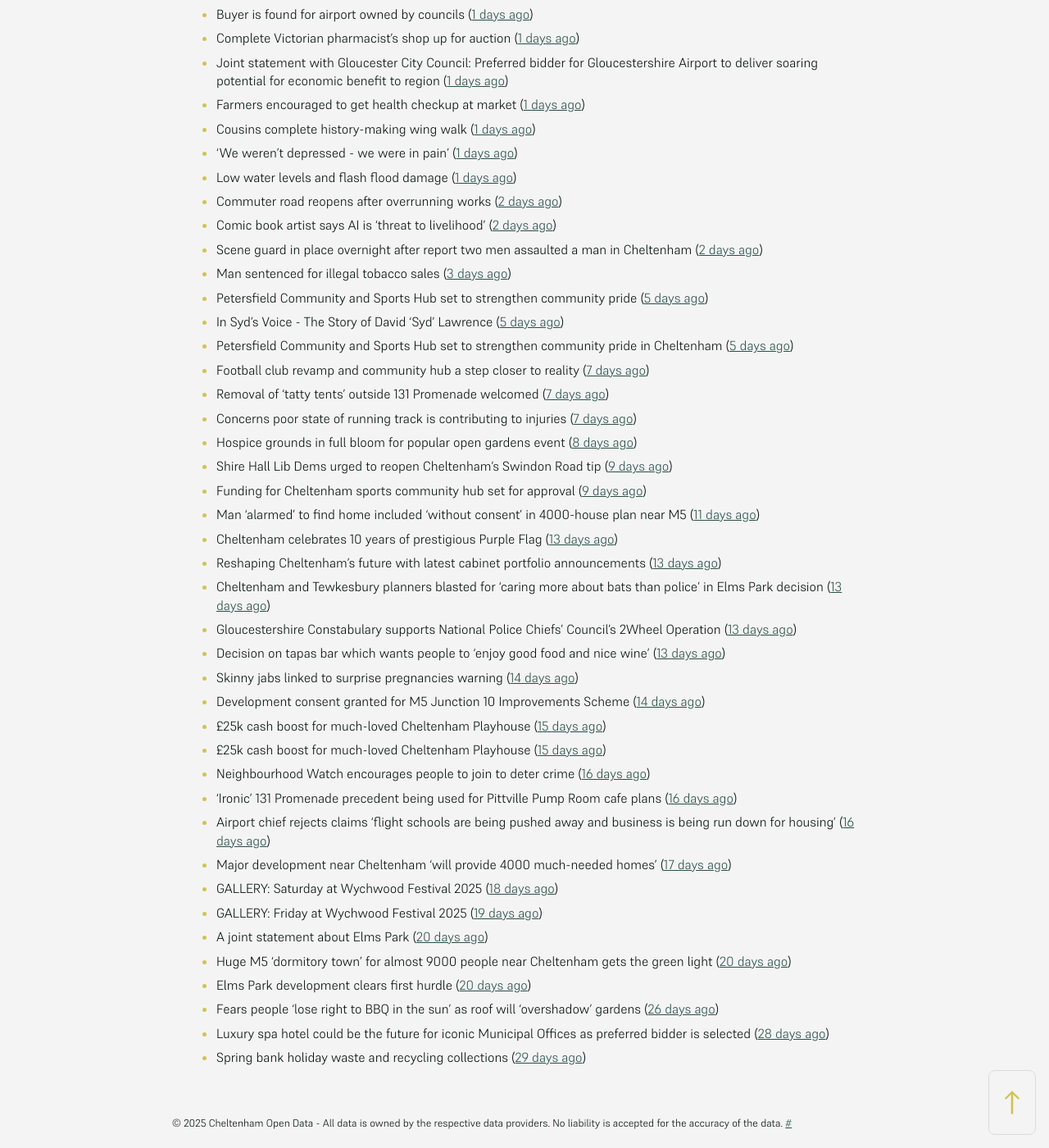
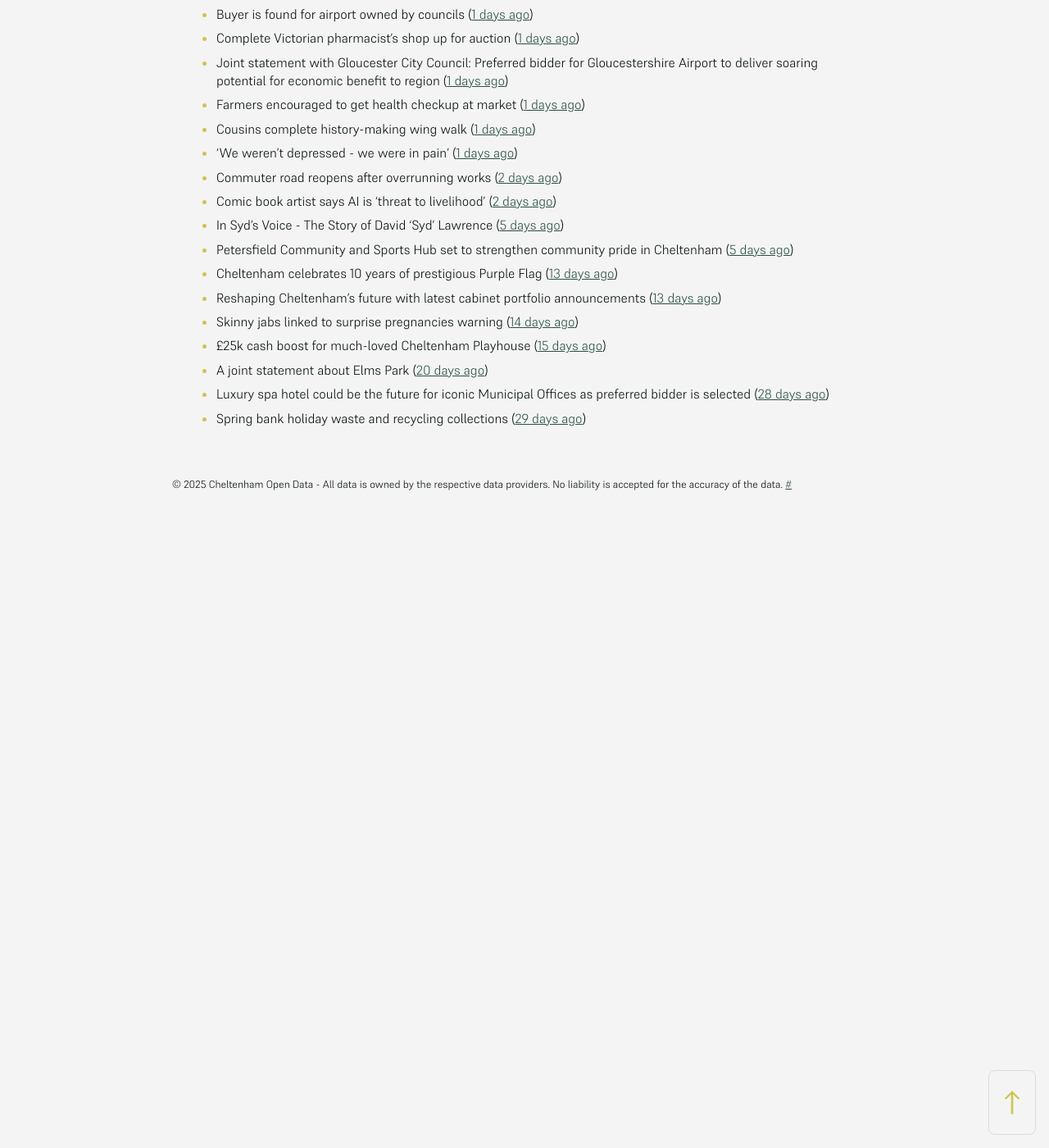
Before and after one commit to mat-0/cheltenham-open-data, a Jekyll site: the page built from _pages/news.md, in a window 1280 px wide and 1400 px high, scrolled down 660 px. Shown: the whole window at 82% size. Built offline with Jekyll 4.4.1, drawn with Linux system fonts in a browser that asks for light colours; after the commit the page ends 1290 px from its top, so only the background shows below that; some of the changed text lies outside the part shown.

Commit message:
Updated 2025-06-19 09:57:45

```diff
--- a/_pages/news.md
+++ b/_pages/news.md
@@ -12,15 +12,15 @@ _sources: BBC, Glos Police, Cheltenham Borough Council, and Glos news centre_
 [Get this page as daily RSS feed](/daily.rss)
 
 <!-- news_marker starts -->
-- Condition of rural county roads to be checked by AI camera system ([2 hours ago](https://gloucesternewscentre.co.uk/condition-of-rural-county-roads-to-be-checked-by-ai-camera-system/))
-- MPs unite in call for urgent police funding ([3 hours ago](https://www.bbc.com/news/articles/cev0jk0v88do))
-- Abuse victim sues police after identity breach ([3 hours ago](https://www.bbc.com/news/articles/cdxk0x09k7qo))
-- 'We need more driving instructors for disabled people' ([3 hours ago](https://www.bbc.com/news/articles/cx27142pgn4o))
-- Footage shows progress on long-awaited A417 scheme ([14 hours ago](https://www.bbc.com/news/articles/c628rjve01lo))
-- Joint funeral for 'beloved' plane crash victims ([15 hours ago](https://www.bbc.com/news/articles/c4g8re3v64zo))
-- Renishaw asks staff to consider voluntary redundancy ([21 hours ago](https://www.bbc.com/news/articles/cwykllmg8pvo))
-- Teenager and two adults killed in M5 crash named ([21 hours ago](https://www.bbc.com/news/articles/c80prrgepzeo))
-- Headlines: Hot binmen and curious crop circles ([22 hours ago](https://www.bbc.com/news/articles/c5ykj8kq83no))
+- Headlines: Giant peace sign and a tech amnesty ([10 minutes ago](https://www.bbc.com/news/articles/cglzk58j8jxo))
+- MPs unite in call for urgent police funding ([4 hours ago](https://www.bbc.com/news/articles/cev0jk0v88do))
+- Abuse victim sues police after identity breach ([4 hours ago](https://www.bbc.com/news/articles/cdxk0x09k7qo))
+- 'We need more driving instructors for disabled people' ([4 hours ago](https://www.bbc.com/news/articles/cx27142pgn4o))
+- Footage shows progress on long-awaited A417 scheme ([15 hours ago](https://www.bbc.com/news/articles/c628rjve01lo))
+- Joint funeral for 'beloved' plane crash victims ([16 hours ago](https://www.bbc.com/news/articles/c4g8re3v64zo))
+- Renishaw asks staff to consider voluntary redundancy ([22 hours ago](https://www.bbc.com/news/articles/cwykllmg8pvo))
+- Teenager and two adults killed in M5 crash named ([22 hours ago](https://www.bbc.com/news/articles/c80prrgepzeo))
+- Headlines: Hot binmen and curious crop circles ([23 hours ago](https://www.bbc.com/news/articles/c5ykj8kq83no))
 - Sinkhole shuts down main road through village ([1 days ago](https://www.bbc.com/news/articles/c4gk5d89n8zo))
 - Buyer is found for airport owned by councils ([1 days ago](https://www.bbc.com/news/articles/c70xjdr4veyo))
 - Complete Victorian pharmacist's shop up for auction ([1 days ago](https://www.bbc.com/news/articles/cly36y5qwz3o))
@@ -28,40 +28,15 @@ _sources: BBC, Glos Police, Cheltenham Borough Council, and Glos news centre_
 - Farmers encouraged to get health checkup at market ([1 days ago](https://www.bbc.com/news/articles/c5yxyye6rglo))
 - Cousins complete history-making wing walk ([1 days ago](https://www.bbc.com/news/articles/czxw6npq667o))
 - 'We weren't depressed - we were in pain' ([1 days ago](https://www.bbc.com/news/articles/cvgv27g4wjno))
-- Low water levels and flash flood damage ([1 days ago](https://www.bbc.com/news/articles/cn5krq5pgldo))
 - Commuter road reopens after overrunning works ([2 days ago](https://www.bbc.com/news/articles/c78n5zl514lo))
 - Comic book artist says AI is 'threat to livelihood' ([2 days ago](https://www.bbc.com/news/articles/cjrnr779z2lo))
-- Scene guard in place overnight after report two men assaulted a man in Cheltenham ([2 days ago](https://gloucesternewscentre.co.uk/scene-guard-in-place-overnight-after-report-two-men-assaulted-a-man-in-cheltenham/))
-- Man sentenced for illegal tobacco sales ([3 days ago](https://gloucesternewscentre.co.uk/man-sentenced-for-illegal-tobacco-sales/))
-- Petersfield Community and Sports Hub set to strengthen community pride ([5 days ago](https://gloucesternewscentre.co.uk/petersfield-community-and-sports-hub-set-to-strengthen-community-pride/))
 - In Syd's Voice - The Story of David 'Syd' Lawrence ([5 days ago](https://www.bbc.co.uk/sounds/play/p0lj4vvq))
 - Petersfield Community and Sports Hub set to strengthen community pride in Cheltenham ([5 days ago](https://www.cheltenham.gov.uk/news/article/3020/petersfield_community_and_sports_hub_set_to_strengthen_community_pride_in_cheltenham))
-- Football club revamp and community hub a step closer to reality ([7 days ago](https://gloucesternewscentre.co.uk/football-club-revamp-and-community-hub-a-step-closer-to-reality/))
-- Removal of ‘tatty tents’ outside 131 Promenade welcomed ([7 days ago](https://gloucesternewscentre.co.uk/removal-of-tatty-tents-outside-131-promenade-welcomed/))
-- Concerns poor state of running track is contributing to injuries ([7 days ago](https://gloucesternewscentre.co.uk/concerns-poor-state-of-running-track-is-contributing-to-injuries/))
-- Hospice grounds in full bloom for popular open gardens event ([8 days ago](https://gloucesternewscentre.co.uk/hospice-grounds-in-full-bloom-for-popular-open-gardens-event/))
-- Shire Hall Lib Dems urged to reopen Cheltenham’s Swindon Road tip ([9 days ago](https://gloucesternewscentre.co.uk/shire-hall-lib-dems-urged-to-reopen-cheltenhams-swindon-road-tip/))
-- Funding for Cheltenham sports community hub set for approval ([9 days ago](https://gloucesternewscentre.co.uk/funding-for-cheltenham-sports-community-hub-set-for-approval/))
-- Man ‘alarmed’ to find home included ‘without consent’ in 4000-house plan near M5 ([11 days ago](https://gloucesternewscentre.co.uk/man-alarmed-to-find-home-included-without-consent-in-4000-house-plan-near-m5/))
 - Cheltenham celebrates 10 years of prestigious Purple Flag ([13 days ago](https://www.cheltenham.gov.uk/news/article/3019/cheltenham_celebrates_10_years_of_prestigious_purple_flag))
 - Reshaping Cheltenham’s future with latest cabinet portfolio announcements ([13 days ago](https://www.cheltenham.gov.uk/news/article/3018/reshaping_cheltenhams_future_with_latest_cabinet_portfolio_announcements))
-- Cheltenham and Tewkesbury planners blasted for ‘caring more about bats than police’ in Elms Park decision ([13 days ago](https://gloucesternewscentre.co.uk/cheltenham-and-tewkesbury-planners-blasted-for-caring-more-about-bats-than-police-in-elms-park-decision/))
-- Gloucestershire Constabulary supports National Police Chiefs’ Council’s 2Wheel Operation ([13 days ago](https://gloucesternewscentre.co.uk/gloucestershire-constabulary-supports-national-police-chiefs-councils-2wheel-operation/))
-- Decision on tapas bar which wants people to ‘enjoy good food and nice wine’ ([13 days ago](https://gloucesternewscentre.co.uk/decision-on-tapas-bar-which-wants-people-to-enjoy-good-food-and-nice-wine/))
 - Skinny jabs linked to surprise pregnancies warning ([14 days ago](https://www.bbc.co.uk/sounds/play/p0lgh4cd))
-- Development consent granted for M5 Junction 10 Improvements Scheme ([14 days ago](https://gloucesternewscentre.co.uk/development-consent-granted-for-m5-junction-10-improvements-scheme/))
-- £25k cash boost for much-loved Cheltenham Playhouse ([15 days ago](https://gloucesternewscentre.co.uk/25k-cash-boost-for-much-loved-cheltenham-playhouse/))
 - £25k cash boost for much-loved Cheltenham Playhouse ([15 days ago](https://www.cheltenham.gov.uk/news/article/3017/25k_cash_boost_for_much-loved_cheltenham_playhouse))
-- Neighbourhood Watch encourages people to join to deter crime ([16 days ago](https://gloucesternewscentre.co.uk/neighbourhood-watch-encourages-people-to-join-to-deter-crime/))
-- ‘Ironic’ 131 Promenade precedent being used for Pittville Pump Room cafe plans ([16 days ago](https://gloucesternewscentre.co.uk/ironic-131-promenade-precedent-being-used-for-pittville-pump-room-cafe-plans/))
-- Airport chief rejects claims ‘flight schools are being pushed away and business is being run down for housing’ ([16 days ago](https://gloucesternewscentre.co.uk/airport-chief-rejects-claims-flight-schools-are-being-pushed-away-and-business-is-being-run-down-for-housing/))
-- Major development near Cheltenham ‘will provide 4000 much-needed homes’ ([17 days ago](https://gloucesternewscentre.co.uk/major-development-near-cheltenham-will-provide-4000-much-needed-homes/))
-- GALLERY: Saturday at Wychwood Festival 2025 ([18 days ago](https://gloucesternewscentre.co.uk/gallery-saturday-at-wychwood-festival-2025/))
-- GALLERY: Friday at Wychwood Festival 2025 ([19 days ago](https://gloucesternewscentre.co.uk/gallery-friday-at-wychwood-festival-2025/))
 - A joint statement about Elms Park ([20 days ago](https://www.cheltenham.gov.uk/news/article/3015/a_joint_statement_about_elms_park))
-- Huge M5 ‘dormitory town’ for almost 9000 people near Cheltenham gets the green light ([20 days ago](https://gloucesternewscentre.co.uk/huge-m5-dormitory-town-for-almost-9000-people-near-cheltenham-gets-the-green-light/))
-- Elms Park development clears first hurdle ([20 days ago](https://gloucesternewscentre.co.uk/elms-park-development-clears-first-hurdle/))
-- Fears people ‘lose right to BBQ in the sun’ as roof will ‘overshadow’ gardens ([26 days ago](https://gloucesternewscentre.co.uk/fears-people-lose-right-to-bbq-in-the-sun-as-roof-will-overshadow-gardens/))
 - Luxury spa hotel could be the future for iconic Municipal Offices as preferred bidder is selected ([28 days ago](https://www.cheltenham.gov.uk/news/article/3014/luxury_spa_hotel_could_be_the_future_for_iconic_municipal_offices_as_preferred_bidder_is_selected))
 - Spring bank holiday waste and recycling collections ([29 days ago](https://www.cheltenham.gov.uk/news/article/3013/spring_bank_holiday_waste_and_recycling_collections))
 
```
Also changed, not shown: _data/flood.json (+4 -4 lines), _pages/fix-my-street.md (+1 -1 lines), index.md (+4 -4 lines).
